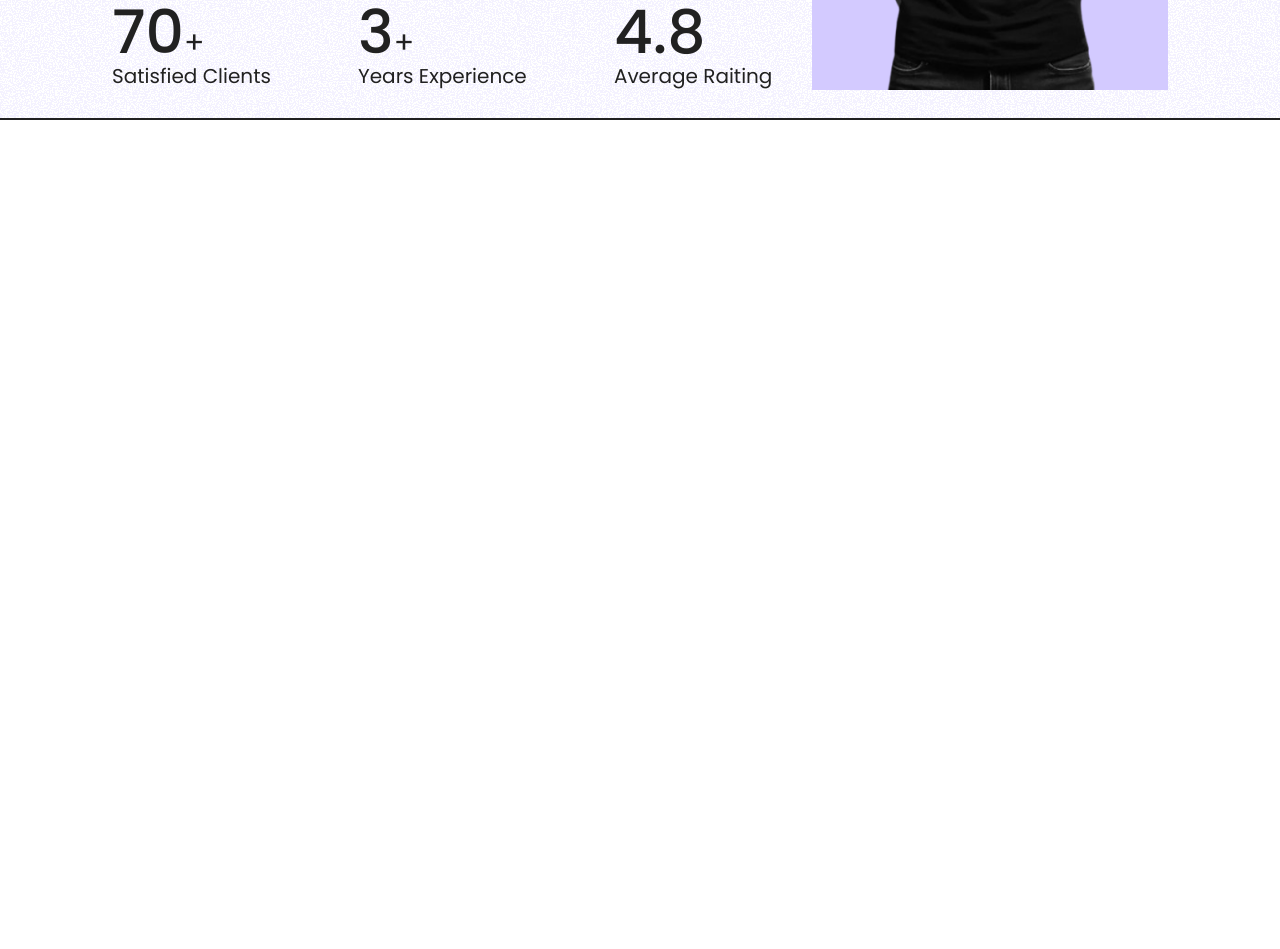
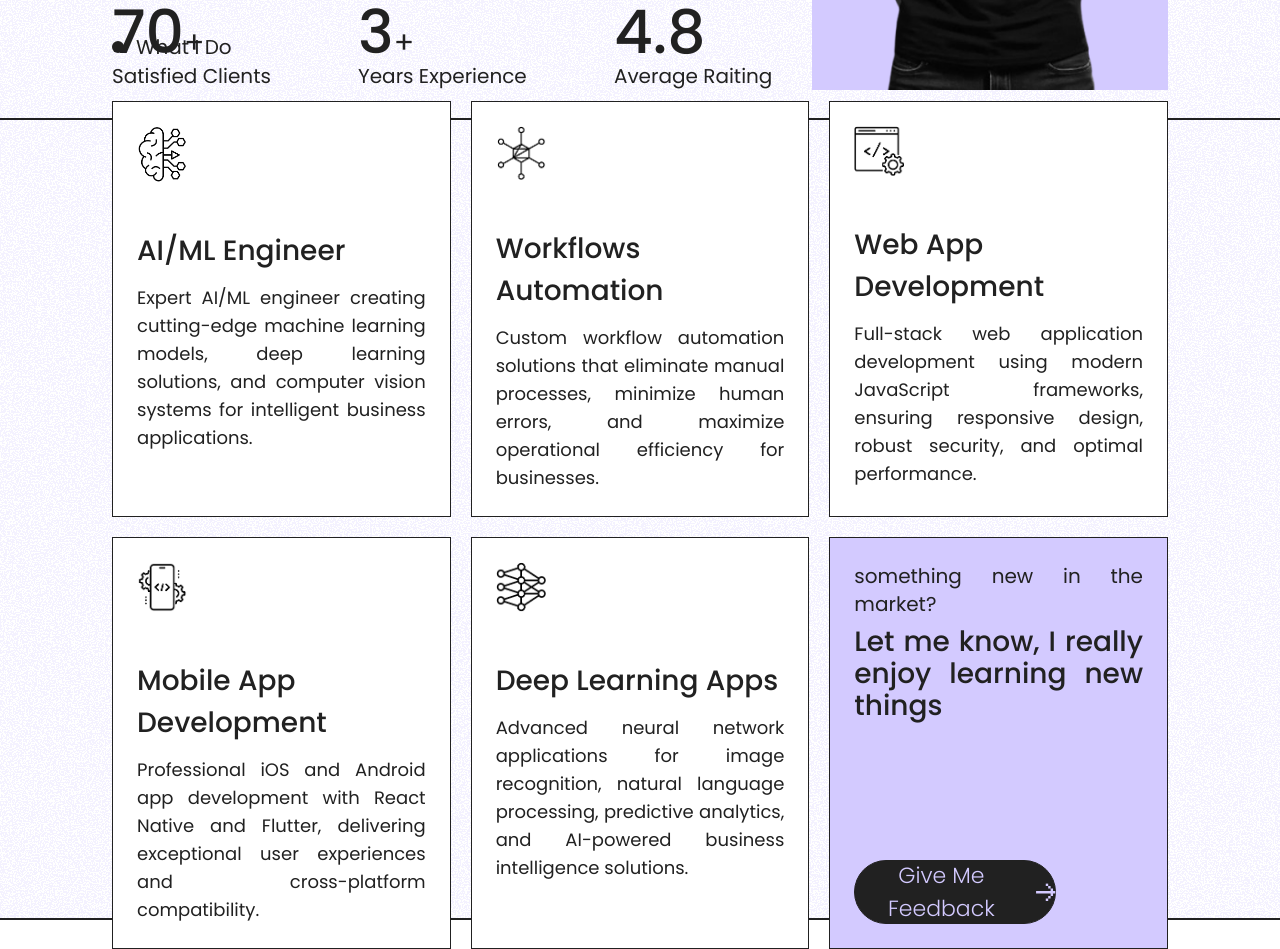
Before and after one commit to WaleedAshraf9T/my-portfolio-website, a Next.js app: page /developer in a window 1280 px wide. Shown: the part 1480-2429 px from the top of the page. Before the commit the page ends 1600 px from the top, so only its background shows below. Built offline with nearby package versions, Linux system fonts and the light colour scheme; a web font is replaced by a local one.

Commit message:
What I Do Responsiveness

```diff
--- a/src/app/developer/componants/what-i-do.jsx
+++ b/src/app/developer/componants/what-i-do.jsx
@@ -30,24 +30,24 @@ export default function DeveloperWhatIDo() {
         }
     ];
     return (
-        <section id="what-i-do" className="w-full h-[100vh] pb-[7vh] flex flex-col justify-center  px-28 border-b-2">
+        <section id="what-i-do" className="w-full md:h-screen md:pb-[7vh] py-24 md:py-0 flex flex-col justify-center px-5 md:px-28 border-b-2">
             <div className="flex items-center gap-3 text-xl mb-10">
                 <div className="w-3 h-3 bg-[var(--black)] rounded-full"></div> What I Do
             </div>
 
-            <div className="w-full grid grid-cols-3 gap-5">
+            <div className="w-full grid grid-cols-1 md:grid-cols-3 gap-5">
                 {whatIDoData.map((item, index) => (
                     <WhatIDoCard key={index} title={item.title} icon={item.icon} description={item.description} />
                 ))}
 
                 <div className="w-full h-auto bg-[var(--primary)] backdrop-blur-md border-1 border-[var(--black)] p-6 flex flex-col justify-between transition-all duration-500">
-                    <div>
+                    <div className="mb-5 md:mb-0">
                         <p className="text-xl mb-2 flex-grow text-justify">something new in the market?</p>
-                        <h2 className="text-[28px] font-medium mb-3">Let me know, I really enjoy learning new things</h2>
+                        <h2 className="text-2xl md:text-[28px] font-medium mb-5 md:mb-0 text-justify leading-8">Let me know, I really enjoy learning new things</h2>
                     </div>
 
                     <a href="#">
-                        <button className="group w-[70%] h-16 bg-[var(--black)] rounded-full hover:bg-[var(--primary)] border-1 border-[var(--black)] transition-all duration-300 cursor-pointer flex items-center justify-center gap-2.5">
+                        <button className="group w-full md:w-[70%] h-16 bg-[var(--black)] rounded-full hover:bg-[var(--primary)] border-1 border-[var(--black)] transition-all duration-300 cursor-pointer flex items-center justify-center gap-2.5">
                             <p className="text-[var(--primary)] text-[22px] font-light group-hover:invert">Give Me Feedback</p>
                             <Image
                                 src={"/arrow.svg"}
--- a/src/app/developer/page.js
+++ b/src/app/developer/page.js
@@ -33,7 +33,7 @@ export default function Developer() {
       <ProfileSwitcher />
       <DeveloperHeroSection />
       <DeveloperAbout />
-      {/* <DeveloperWhatIDo /> */}
+      <DeveloperWhatIDo />
       {/* <DeveloperSkills /> */}
       <Navbar />
     </main>
--- a/src/components/cards/what-i-do-card.jsx
+++ b/src/components/cards/what-i-do-card.jsx
@@ -2,8 +2,8 @@ import Image from "next/image";
 
 export default function WhatIDoCard(props) {
 return (
-        <div className="w-full h-auto bg-white hover:bg-[var(--primary)] backdrop-blur-md border-1 border-[var(--black)] p-6 flex flex-col justify-between transition-all duration-500 ease-out">
-            <Image src={props.icon} width={50} height={50} alt="" className="mb-12"/>
+        <div className="w-full h-auto bg-white hover:bg-[var(--primary)] border-1 border-[var(--black)] p-6 flex flex-col justify-between transition-all duration-500 ease-out">
+            <Image src={props.icon} width={50} height={50} alt="" className="mb-8 md:mb-12"/>
             <h2 className="text-[28px] font-medium mb-3">{props.title}</h2>
             <p className="text-lg flex-grow text-justify">{props.description}</p>
         </div>
```
